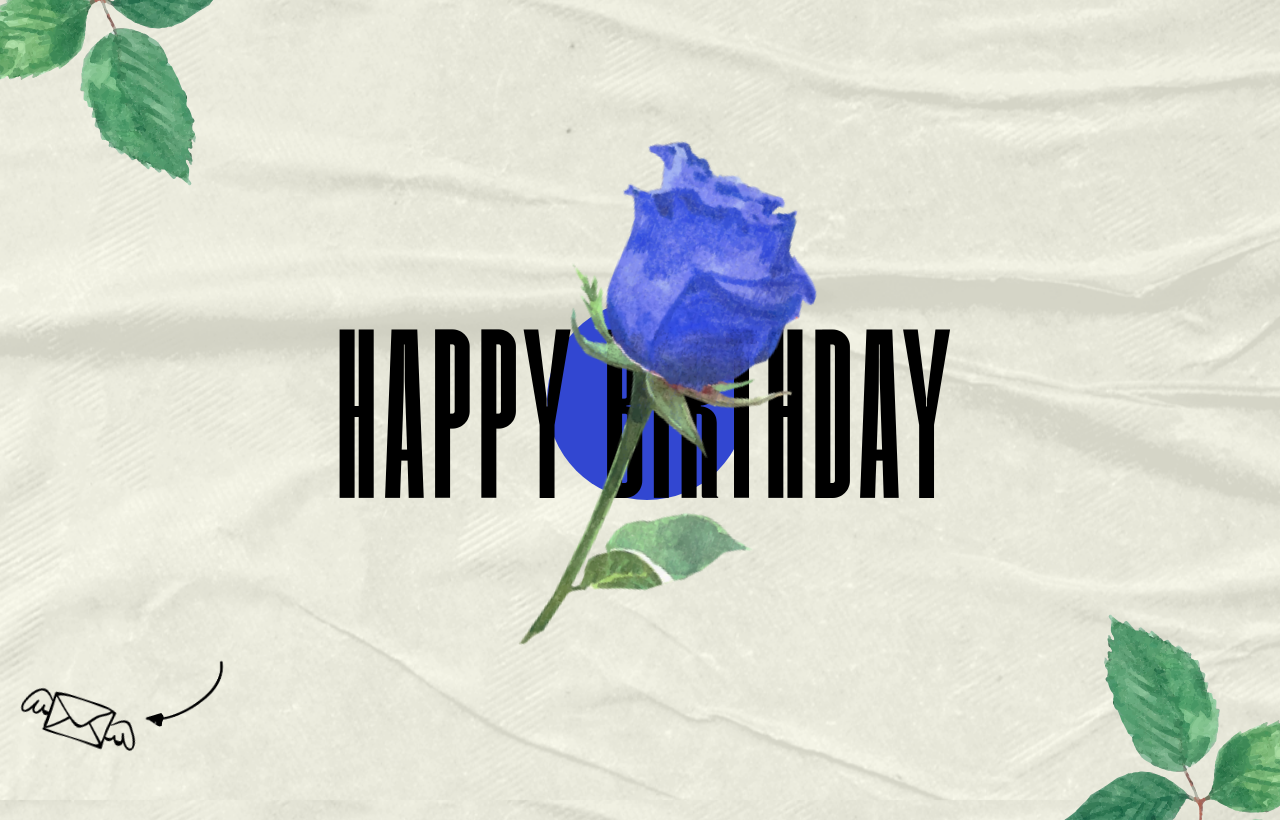
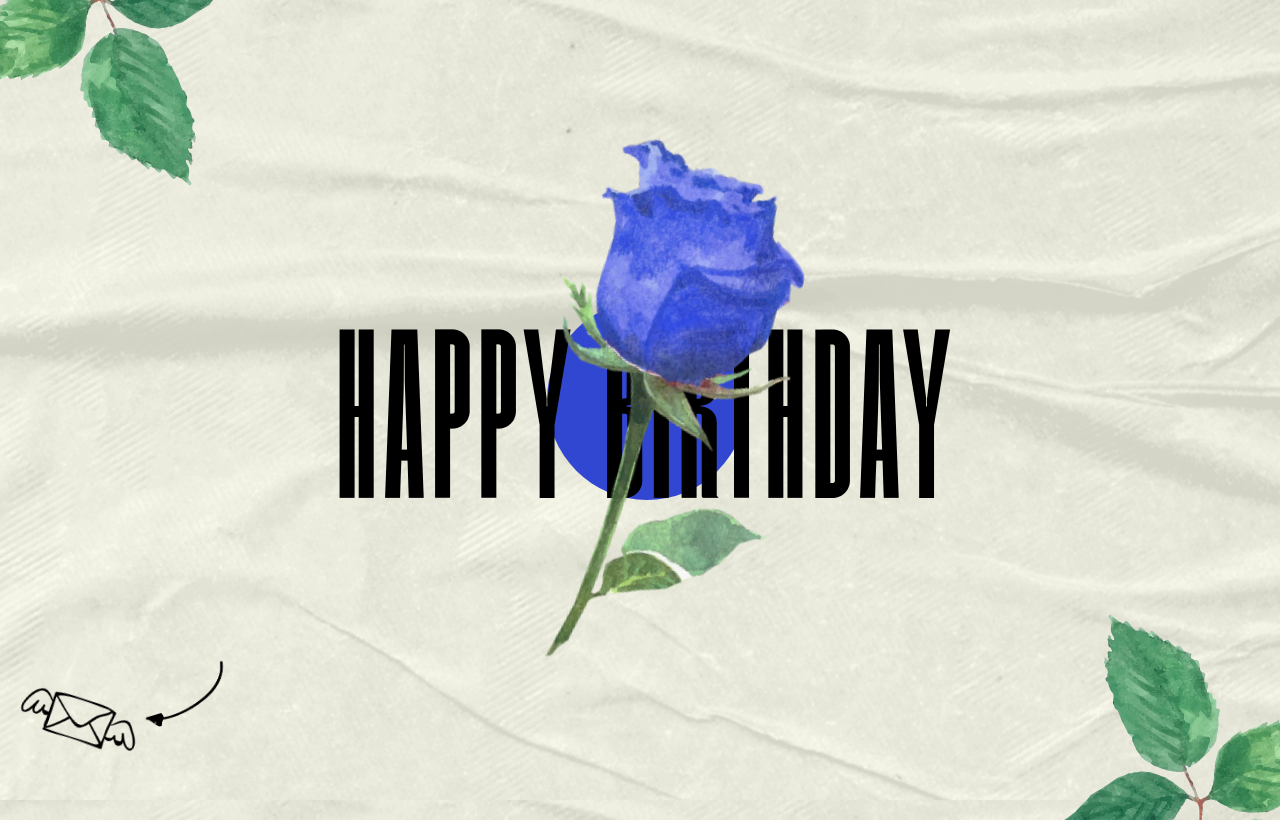
Before and after one commit to humaneediedofanxiety/scrambled-project, a website: page Screen 2/index.html in a window 1280 px wide. In both pictures the pointer is over the picture 647 px from the left and 400 px from the top of the page. Shown: the top 820 px of the page. Drawn offline with Linux system fonts and the light colour scheme.

Commit message:
Update styles.css

```diff
--- a/Screen 2/styles.css
+++ b/Screen 2/styles.css
@@ -173,7 +173,7 @@ h2 {
 
 #rose:hover {
    transform: scale(1.1);
-    rotate: 20deg;
+    rotate: 14deg;
     transition: 200ms
 
 }
```
